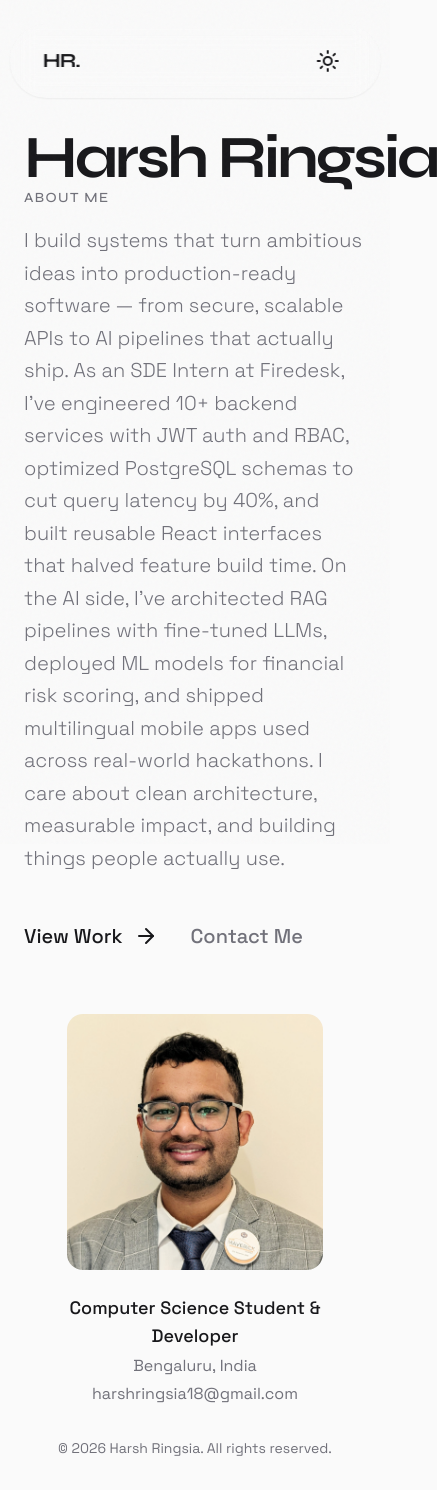
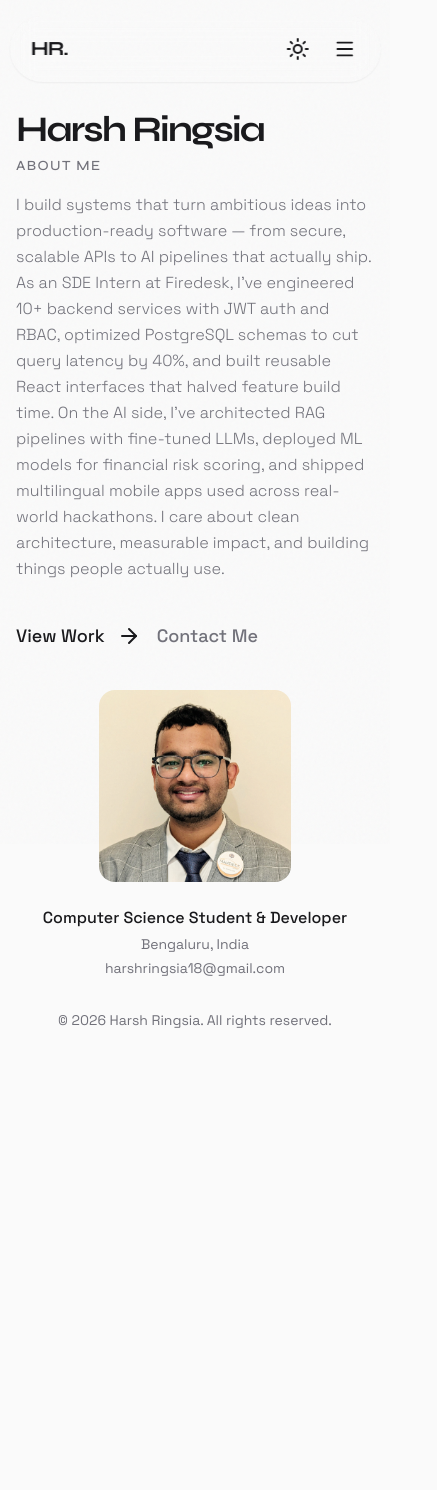
Before and after one commit to Weasley18/portfolio-antigravity, a React (Vite) app: page /#/ in a window 390 px wide. Shown: the whole page, 437 px wide, since content can reach past the window. After the commit the page ends 1062 px from the top, so only its background shows below. Built offline with nearby package versions, Linux system fonts and the light colour scheme.

Commit message:
mobile optamisation

```diff
--- a/src/components/Layout.jsx
+++ b/src/components/Layout.jsx
@@ -6,7 +6,7 @@ const Layout = () => {
         <div className="min-h-screen flex flex-col relative">
             <div className="noise-overlay" />
             <Navbar />
-            <main className="flex-grow pt-32 px-6 md:px-12 lg:px-24 max-w-7xl mx-auto w-full relative z-10">
+            <main className="flex-grow pt-28 md:pt-32 px-4 sm:px-6 md:px-12 lg:px-24 max-w-7xl mx-auto w-full relative z-10">
                 <Outlet />
             </main>
             <footer className="p-8 text-center text-sm text-text-secondary relative z-10">
--- a/src/components/Navbar.jsx
+++ b/src/components/Navbar.jsx
@@ -1,9 +1,12 @@
+import { useState, useEffect } from 'react';
 import { Link, useLocation } from 'react-router-dom';
-import { motion } from 'framer-motion';
+import { motion, AnimatePresence } from 'framer-motion';
+import { Menu, X } from 'lucide-react';
 import ThemeToggle from './ThemeToggle';
 
 const Navbar = () => {
     const location = useLocation();
+    const [menuOpen, setMenuOpen] = useState(false);
 
     const links = [
         { path: '/', label: 'Home' },
@@ -13,13 +16,34 @@ const Navbar = () => {
         { path: '/contact', label: 'Contact' },
     ];
 
+    useEffect(() => {
+        setMenuOpen(false);
+    }, [location.pathname]);
+
+    useEffect(() => {
+        if (!menuOpen) return;
+
+        const onKeyDown = (e) => {
+            if (e.key === 'Escape') setMenuOpen(false);
+        };
+
+        document.addEventListener('keydown', onKeyDown);
+        document.body.style.overflow = 'hidden';
+
+        return () => {
+            document.removeEventListener('keydown', onKeyDown);
+            document.body.style.overflow = '';
+        };
+    }, [menuOpen]);
+
     return (
-        <nav className="fixed top-6 left-1/2 -translate-x-1/2 w-[95%] max-w-5xl p-4 flex justify-between items-center z-40 bg-bg-primary/70 backdrop-blur-md border border-white/10 rounded-full shadow-sm">
-            <Link to="/" className="text-xl font-display font-bold tracking-tighter px-4">
+        <header className="fixed top-4 md:top-6 left-1/2 -translate-x-1/2 w-[95%] max-w-5xl z-40">
+            <nav className="p-3 md:p-4 flex justify-between items-center bg-bg-primary/70 backdrop-blur-md border border-white/10 rounded-full shadow-sm">
+                <Link to="/" className="text-xl font-display font-bold tracking-tighter px-2 md:px-4">
                     HR.
                 </Link>
 
-            <div className="flex items-center gap-8 px-4">
+                <div className="flex items-center gap-2 md:gap-8 px-1 md:px-4">
                     <ul className="hidden md:flex gap-8">
                         {links.map((link) => (
                             <li key={link.path}>
@@ -36,8 +60,47 @@ const Navbar = () => {
                         ))}
                     </ul>
                     <ThemeToggle />
+                    <button
+                        type="button"
+                        className="md:hidden p-2 rounded-full hover:bg-accent transition-colors"
+                        aria-label={menuOpen ? 'Close menu' : 'Open menu'}
+                        aria-expanded={menuOpen}
+                        onClick={() => setMenuOpen((open) => !open)}
+                    >
+                        {menuOpen ? <X size={22} /> : <Menu size={22} />}
+                    </button>
                 </div>
             </nav>
+
+            <AnimatePresence>
+                {menuOpen && (
+                    <motion.div
+                        initial={{ opacity: 0, y: -8 }}
+                        animate={{ opacity: 1, y: 0 }}
+                        exit={{ opacity: 0, y: -8 }}
+                        transition={{ duration: 0.2 }}
+                        className="md:hidden mt-2 p-4 bg-bg-primary/95 backdrop-blur-md border border-white/10 rounded-2xl shadow-lg"
+                    >
+                        <ul className="flex flex-col gap-1">
+                            {links.map((link) => (
+                                <li key={link.path}>
+                                    <Link
+                                        to={link.path}
+                                        className={`block px-4 py-3 rounded-xl text-sm font-medium uppercase tracking-wider transition-colors ${
+                                            location.pathname === link.path
+                                                ? 'bg-accent text-text-primary'
+                                                : 'text-text-secondary hover:bg-accent/50 hover:text-text-primary'
+                                        }`}
+                                    >
+                                        {link.label}
+                                    </Link>
+                                </li>
+                            ))}
+                        </ul>
+                    </motion.div>
+                )}
+            </AnimatePresence>
+        </header>
     );
 };
 
--- a/src/pages/About.jsx
+++ b/src/pages/About.jsx
@@ -8,9 +8,9 @@ const Section = ({ title, children, delay = 0, disableAnimation = false }) => (
         initial={disableAnimation ? false : { opacity: 0, y: 20 }}
         animate={disableAnimation ? false : { opacity: 1, y: 0 }}
         transition={disableAnimation ? undefined : { duration: 0.5, delay }}
-        className="mb-20"
+        className="mb-12 md:mb-20"
     >
-        <h3 className="text-3xl font-display font-bold mb-8 border-b border-border pb-4">{title}</h3>
+        <h3 className="text-2xl md:text-3xl font-display font-bold mb-8 border-b border-border pb-4">{title}</h3>
         {children}
     </motion.div>
 );
@@ -26,7 +26,7 @@ const About = () => {
                 initial={sectionDisableAnimation ? false : { opacity: 0, y: 20 }}
                 animate={sectionDisableAnimation ? false : { opacity: 1, y: 0 }}
                 transition={sectionDisableAnimation ? undefined : { duration: 0.5, ease: 'easeOut' }}
-                className="text-5xl md:text-7xl font-display font-bold mb-16 tracking-tight"
+                className="text-4xl md:text-7xl font-display font-bold mb-10 md:mb-16 tracking-tight"
             >
                 About Me
             </motion.h1>
--- a/src/pages/Experience.jsx
+++ b/src/pages/Experience.jsx
@@ -11,7 +11,7 @@ const Experience = () => {
                 initial={prefersReducedMotion ? false : { opacity: 0, y: 20 }}
                 animate={prefersReducedMotion ? false : { opacity: 1, y: 0 }}
                 transition={prefersReducedMotion ? undefined : { duration: 0.5, ease: 'easeOut' }}
-                className="text-5xl md:text-7xl font-display font-bold mb-16 tracking-tight"
+                className="text-4xl md:text-7xl font-display font-bold mb-10 md:mb-16 tracking-tight"
             >
                 Experience
             </motion.h1>
@@ -31,9 +31,9 @@ const Experience = () => {
                             <p className="text-sm font-medium uppercase tracking-wider opacity-70">{exp.duration}</p>
                             <p className="text-sm text-text-secondary mt-1">{exp.location}</p>
                         </div>
-                        <div className="relative border-l border-border pl-8 md:pl-12 py-2">
+                        <div className="relative border-l border-border pl-6 md:pl-12 py-2">
                             <span className="absolute -left-[5px] top-4 w-2.5 h-2.5 bg-text-primary rounded-full ring-4 ring-bg-primary" />
-                            <ul className="space-y-4 text-lg text-text-secondary leading-relaxed">
+                            <ul className="space-y-4 text-base md:text-lg text-text-secondary leading-relaxed">
                                 {exp.description.map((item, i) => (
                                     <li key={i}>{item}</li>
                                 ))}
--- a/src/pages/Home.jsx
+++ b/src/pages/Home.jsx
@@ -13,21 +13,21 @@ const Home = () => {
                 initial={prefersReducedMotion ? false : { opacity: 0, y: 40 }}
                 animate={prefersReducedMotion ? false : { opacity: 1, y: 0 }}
                 transition={prefersReducedMotion ? undefined : { duration: 0.7, ease: "easeOut" }}
-                className="flex flex-col md:flex-row md:items-center md:justify-between gap-16 w-full"
+                className="flex flex-col md:flex-row md:items-center md:justify-between gap-10 md:gap-16 w-full"
             >
                 {/* Left: Name + About Me */}
                 <div className="max-w-xl">
-                    <h1 className="text-6xl md:text-8xl font-display font-bold tracking-tighter leading-none whitespace-nowrap">
+                    <h1 className="text-4xl sm:text-5xl md:text-8xl font-display font-bold tracking-tighter leading-none text-balance mb-2">
                         {personalInfo.name}
                     </h1>
                     <h2 className="text-sm font-medium uppercase tracking-widest text-text-secondary mb-4">
                         About Me
                     </h2>
-                    <p className="text-xl md:text-2xl text-text-secondary mb-12 font-light leading-relaxed">
+                    <p className="text-base md:text-2xl text-text-secondary mb-10 md:mb-12 font-light leading-relaxed">
                         {personalInfo.tagline}
                     </p>
-                    <div className="flex gap-8">
-                        <Link to="/projects" className="group flex items-center gap-3 text-xl font-medium hover:text-text-secondary transition-colors">
+                    <div className="flex flex-wrap gap-4 md:gap-8">
+                        <Link to="/projects" className="group flex items-center gap-3 text-lg md:text-xl font-medium hover:text-text-secondary transition-colors">
                             View Work
                             <motion.span
                                 className="group-hover:translate-x-2 transition-transform duration-300"
@@ -35,7 +35,7 @@ const Home = () => {
                                 <ArrowRight size={24} />
                             </motion.span>
                         </Link>
-                        <Link to="/contact" className="group flex items-center gap-3 text-xl font-medium text-text-secondary hover:text-text-primary transition-colors">
+                        <Link to="/contact" className="group flex items-center gap-3 text-lg md:text-xl font-medium text-text-secondary hover:text-text-primary transition-colors">
                             Contact Me
                         </Link>
                     </div>
@@ -43,17 +43,17 @@ const Home = () => {
 
                 {/* Right: Picture + Details, pushed to the far edge */}
                 <div className="flex flex-col items-center md:items-end md:ml-auto shrink-0">
-                    <div className="w-64 h-64 md:w-80 md:h-80 rounded-2xl overflow-hidden mb-6">
+                    <div className="w-48 h-48 sm:w-64 sm:h-64 md:w-80 md:h-80 rounded-2xl overflow-hidden mb-6">
                         <img
                             src={personalInfo.image}
                             alt={personalInfo.name}
                             className="w-full h-full object-cover"
                         />
                     </div>
-                    <div className="text-text-secondary space-y-1 text-center md:text-right">
-                        <p className="text-lg font-medium text-text-primary">{personalInfo.role}</p>
+                    <div className="text-text-secondary space-y-1 text-center md:text-right text-sm md:text-base">
+                        <p className="text-base md:text-lg font-medium text-text-primary">{personalInfo.role}</p>
                         <p>{personalInfo.location}</p>
-                        <p>{personalInfo.email}</p>
+                        <p className="break-all">{personalInfo.email}</p>
                     </div>
                 </div>
             </motion.div>
```
Also changed, not shown: src/pages/Contact.jsx (+6 -6 lines), src/pages/Projects.jsx (+4 -4 lines). Lines whose indentation alone changed are shown as unchanged.
